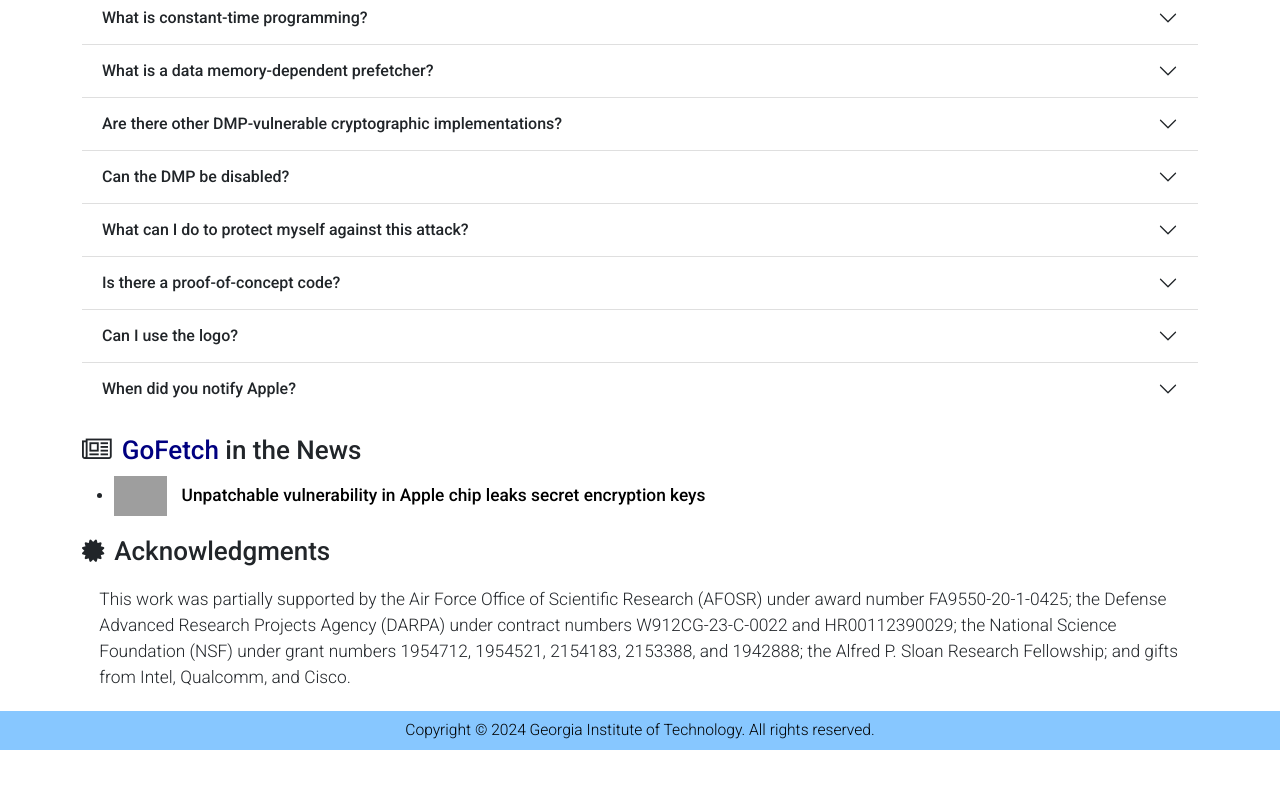
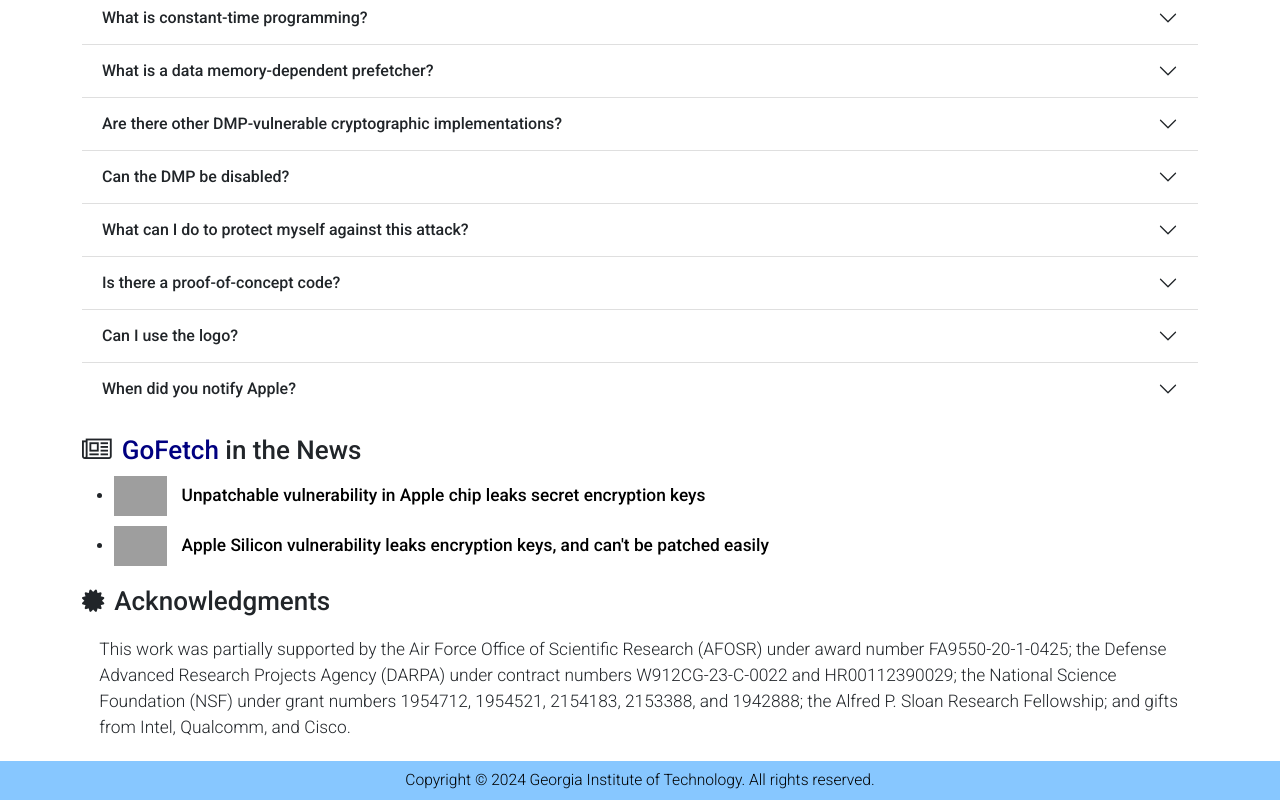
Before and after one commit to gofetch-website/gofetch-website.github.io, a plain HTML site: page index.html in a window 1280 px wide. Shown: the part 1746-2546 px from the top of the page. Before the commit the page ends 2496 px from the top, so only its background shows below. Drawn offline with nearby package versions, Linux system fonts and the light colour scheme; grey boxes are pictures that could not be loaded.

Commit message:
add news

```diff
--- a/index.html
+++ b/index.html
@@ -454,6 +454,13 @@
 							href="https://arstechnica.com/security/2024/03/hackers-can-extract-secret-encryption-keys-from-apples-mac-chips/">Unpatchable vulnerability in Apple chip leaks secret encryption keys
 						</a>
 					</li>
+					<li>
+						<img class="news"
+							src="https://www.bigabid.com/wp-content/uploads/2021/04/Apple-Insider-logo.png">
+						<a
+							href="https://appleinsider.com/articles/24/03/21/apple-silicon-vulnerability-leaks-encryption-keys-and-cant-be-patched-easily">Apple Silicon vulnerability leaks encryption keys, and can't be patched easily
+						</a>
+					</li>
 				</ul>
 			</section>
 
```
